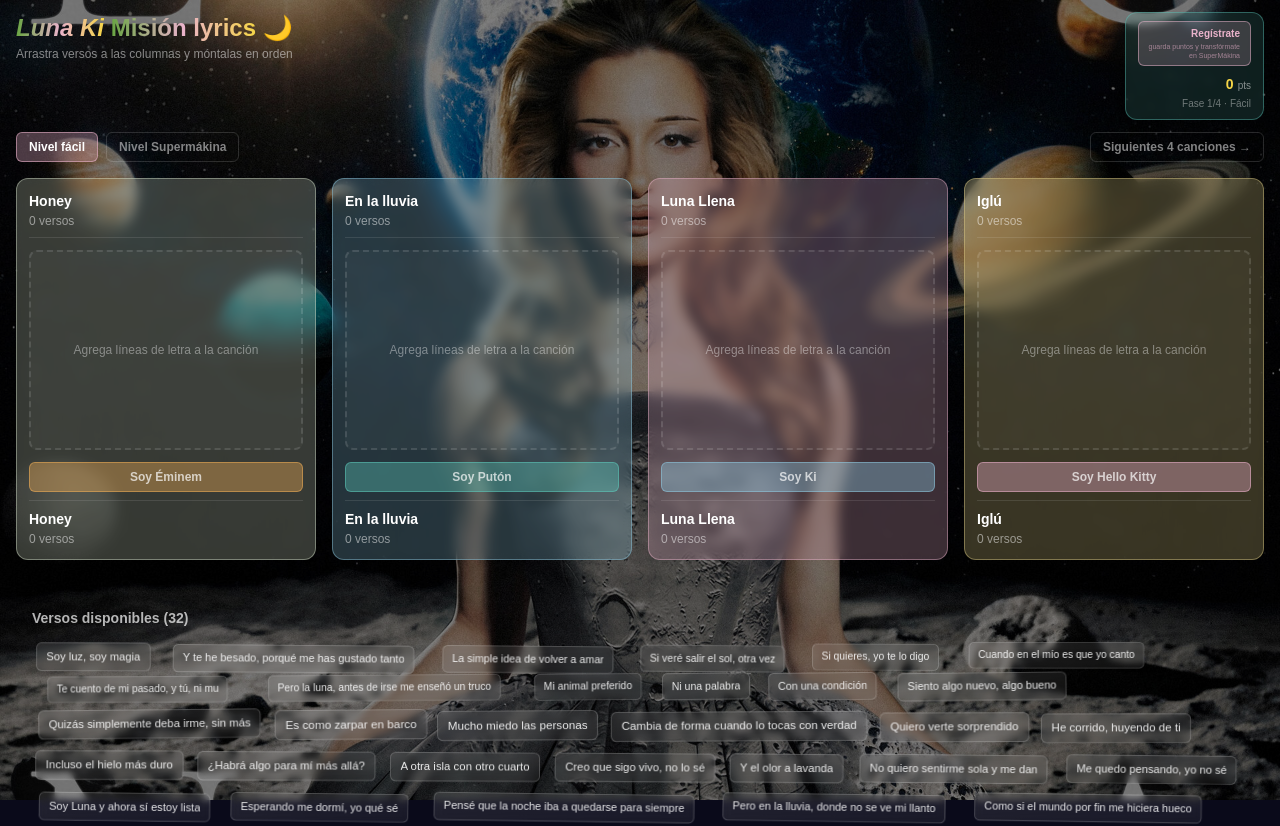
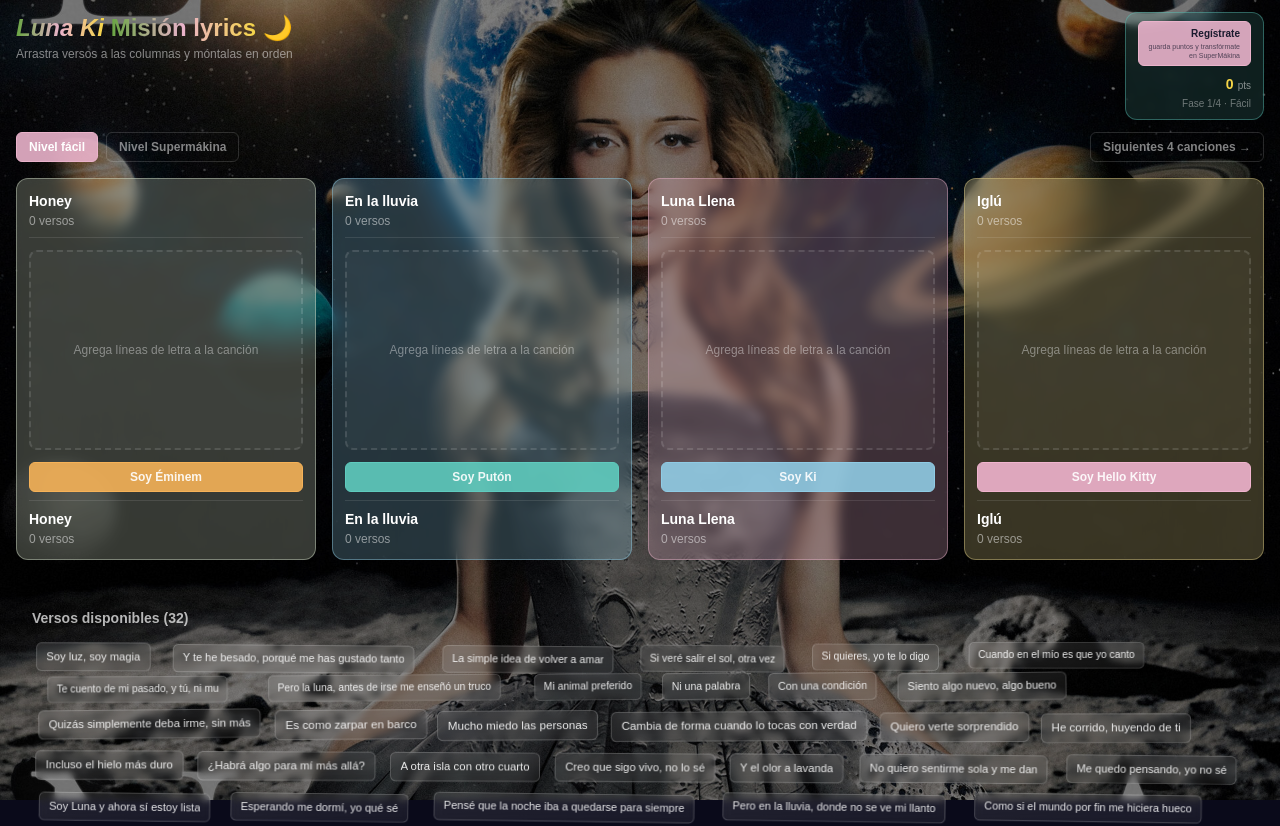
Before and after one commit to ginesgorriz-eng/luna-cosmic-songs, a Next.js app: page /juego in a window 1280 px wide. Shown: the top 826 px of the page. Built offline with nearby package versions, Linux system fonts and the light colour scheme; grey boxes are pictures that could not be loaded.

Commit message:
botones solidos

```diff
--- a/src/app/page.tsx
+++ b/src/app/page.tsx
@@ -4,13 +4,11 @@ import { useState } from "react";
 import { useRouter } from "next/navigation";
 import { motion } from "framer-motion";
 
-import LevelSelector from "@/components/LevelSelector";
 import { useSpotify } from "@/contexts/SpotifyContext";
 
 export default function HomePage() {
   const router = useRouter();
   const { spotifyUnlocked, isMobile, markSpotifyClicked } = useSpotify();
-  const [level, setLevel] = useState<"basico" | "avanzado">("basico");
   const [showSpotifyHint, setShowSpotifyHint] = useState(false);
 
   const handlePlay = (mode: "register" | "login" | "guest") => {
@@ -23,7 +21,7 @@ export default function HomePage() {
     } else if (mode === "login") {
       router.push("/login");
     } else {
-      router.push(`/juego?level=${level}`);
+      router.push("/juego");
     }
   };
 
@@ -141,37 +139,6 @@ export default function HomePage() {
             )}
           </motion.div>
 
-          {/* Level Selector — two pills side by side */}
-          <motion.div
-            variants={itemVariants}
-            className="flex gap-3 max-w-sm mx-auto mb-5"
-          >
-            <button
-              onClick={() => setLevel("basico")}
-              className="flex-1 px-3 py-2.5 rounded-lg text-center transition-all cursor-pointer"
-              style={
-                level === "basico"
-                  ? { background: "#EAB3CB", color: "#1a1a2e", boxShadow: "none" }
-                  : { background: "#1a1a2e", color: "rgba(255,255,255,0.5)", border: "1px solid rgba(234,179,203,0.3)" }
-              }
-            >
-              <span className="block text-xs font-semibold">Nivel Fácil</span>
-              <span className="block text-[10px] italic mt-0.5" style={{ opacity: 0.65 }}>8 líneas</span>
-            </button>
-            <button
-              onClick={() => setLevel("avanzado")}
-              className="flex-1 px-3 py-2.5 rounded-lg text-center transition-all cursor-pointer"
-              style={
-                level === "avanzado"
-                  ? { background: "#F5D547", color: "#1a1a2e", boxShadow: "none" }
-                  : { background: "#1a1a2e", color: "rgba(255,255,255,0.5)", border: "1px solid rgba(245,213,71,0.3)" }
-              }
-            >
-              <span className="block text-xs font-semibold">Nivel SuperMákina</span>
-              <span className="block text-[10px] italic mt-0.5" style={{ opacity: 0.65 }}>canción entera</span>
-            </button>
-          </motion.div>
-
           {/* Passive message — Comienza el Viaje Cósmico */}
           <motion.div
             variants={itemVariants}
--- a/src/components/ColumnaCancion.tsx
+++ b/src/components/ColumnaCancion.tsx
@@ -135,10 +135,10 @@ export default function ColumnaCancion({
           className="w-full py-1.5 rounded-md text-xs font-bold transition-all cursor-pointer"
           style={
             isValidated
-              ? { background: "#68A54240", color: "#68A542", border: "1px solid #68A54260" }
+              ? { background: "#68A542E6", color: "#fff", border: "1px solid #68A542" }
               : lineas.length === 0
-              ? { background: `${BUTTON_COLORS[columnIndex % BUTTON_COLORS.length]}60`, color: "rgba(255,255,255,0.7)", border: `1px solid ${BUTTON_COLORS[columnIndex % BUTTON_COLORS.length]}80` }
-              : { background: `${BUTTON_COLORS[columnIndex % BUTTON_COLORS.length]}B0`, color: "#fff", border: `1px solid ${BUTTON_COLORS[columnIndex % BUTTON_COLORS.length]}DD` }
+              ? { background: `${BUTTON_COLORS[columnIndex % BUTTON_COLORS.length]}E6`, color: "rgba(255,255,255,0.9)", border: `1px solid ${BUTTON_COLORS[columnIndex % BUTTON_COLORS.length]}` }
+              : { background: `${BUTTON_COLORS[columnIndex % BUTTON_COLORS.length]}E6`, color: "#fff", border: `1px solid ${BUTTON_COLORS[columnIndex % BUTTON_COLORS.length]}` }
           }
         >
           {isValidated ? "¡Lo tengo! ✓" : BUTTON_TEXTS[columnIndex % BUTTON_TEXTS.length]}
--- a/src/components/TableroJuego.tsx
+++ b/src/components/TableroJuego.tsx
@@ -409,12 +409,12 @@ export default function TableroJuego({
                   href="/registro"
                   className="inline-block px-2.5 py-1 rounded-md transition-all"
                   style={{
-                    background: "rgba(234,179,203,0.2)",
-                    border: "1px solid rgba(234,179,203,0.5)",
+                    background: "rgba(234,179,203,0.9)",
+                    border: "1px solid rgba(234,179,203,1)",
                   }}
                 >
-                  <span className="block text-[10px] font-bold text-[#EAB3CB]">Regístrate</span>
-                  <span className="block text-[7px] text-[#EAB3CB]/60 leading-tight mt-0.5">guarda puntos y transfórmate<br/>en SuperMákina</span>
+                  <span className="block text-[10px] font-bold text-[#1a1a2e]">Regístrate</span>
+                  <span className="block text-[7px] text-[#1a1a2e]/70 leading-tight mt-0.5">guarda puntos y transfórmate<br/>en SuperMákina</span>
                 </Link>
               </>
             )}
@@ -433,7 +433,7 @@ export default function TableroJuego({
             className="px-3 py-1.5 rounded-md text-xs font-semibold transition-all"
             style={
               level === 'basico'
-                ? { background: '#EAB3CB50', color: '#fff', border: '1px solid #EAB3CB90' }
+                ? { background: '#EAB3CBE6', color: '#fff', border: '1px solid #EAB3CB' }
                 : { color: 'rgba(255,255,255,0.5)', border: '1px solid rgba(255,255,255,0.15)' }
             }
           >
@@ -444,7 +444,7 @@ export default function TableroJuego({
             className="px-3 py-1.5 rounded-md text-xs font-semibold transition-all"
             style={
               level === 'avanzado'
-                ? { background: '#D6334850', color: '#fff', border: '1px solid #D6334890' }
+                ? { background: '#D63348E6', color: '#fff', border: '1px solid #D63348' }
                 : { color: 'rgba(255,255,255,0.5)', border: '1px solid rgba(255,255,255,0.15)' }
             }
           >
```
